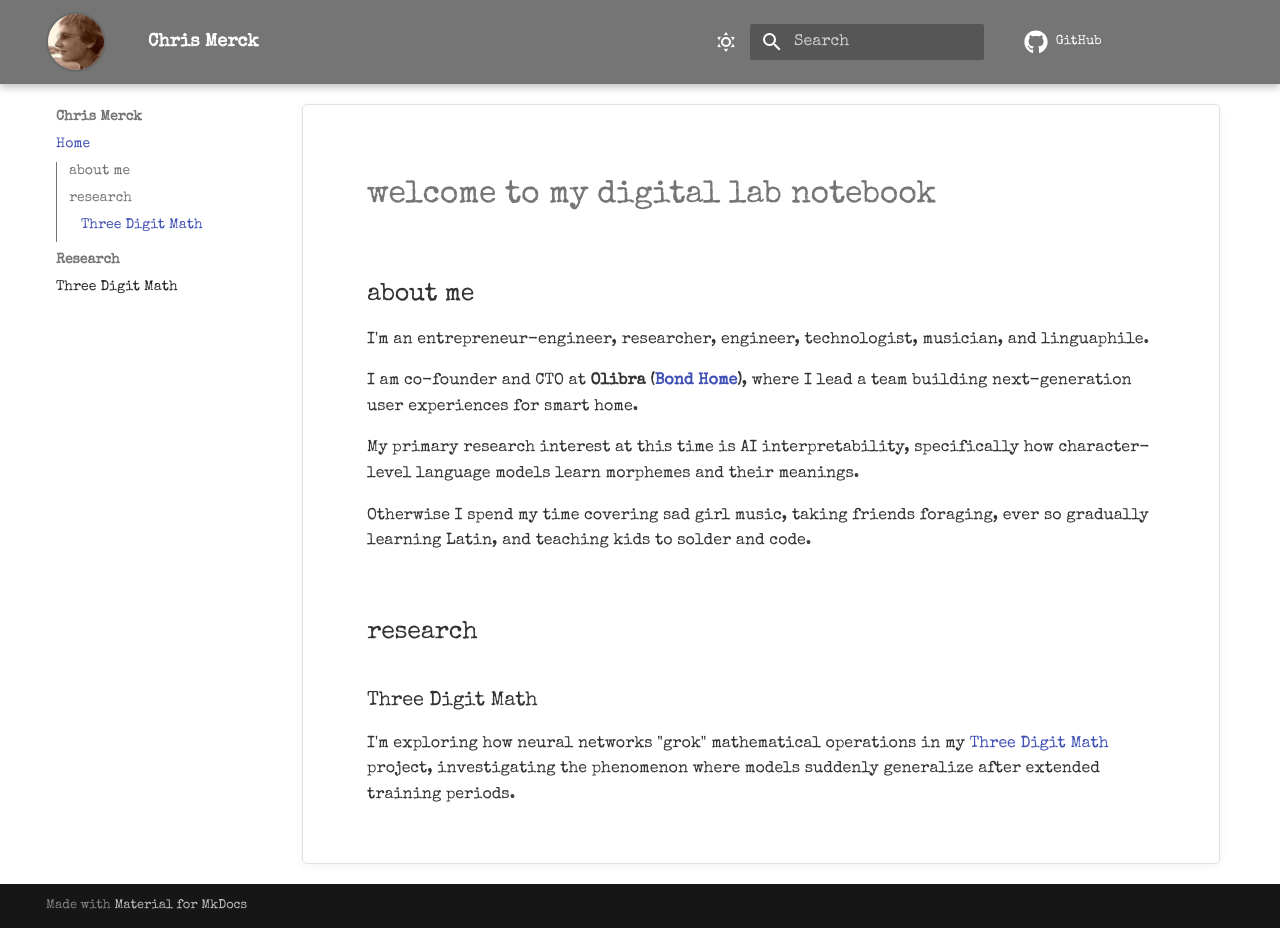
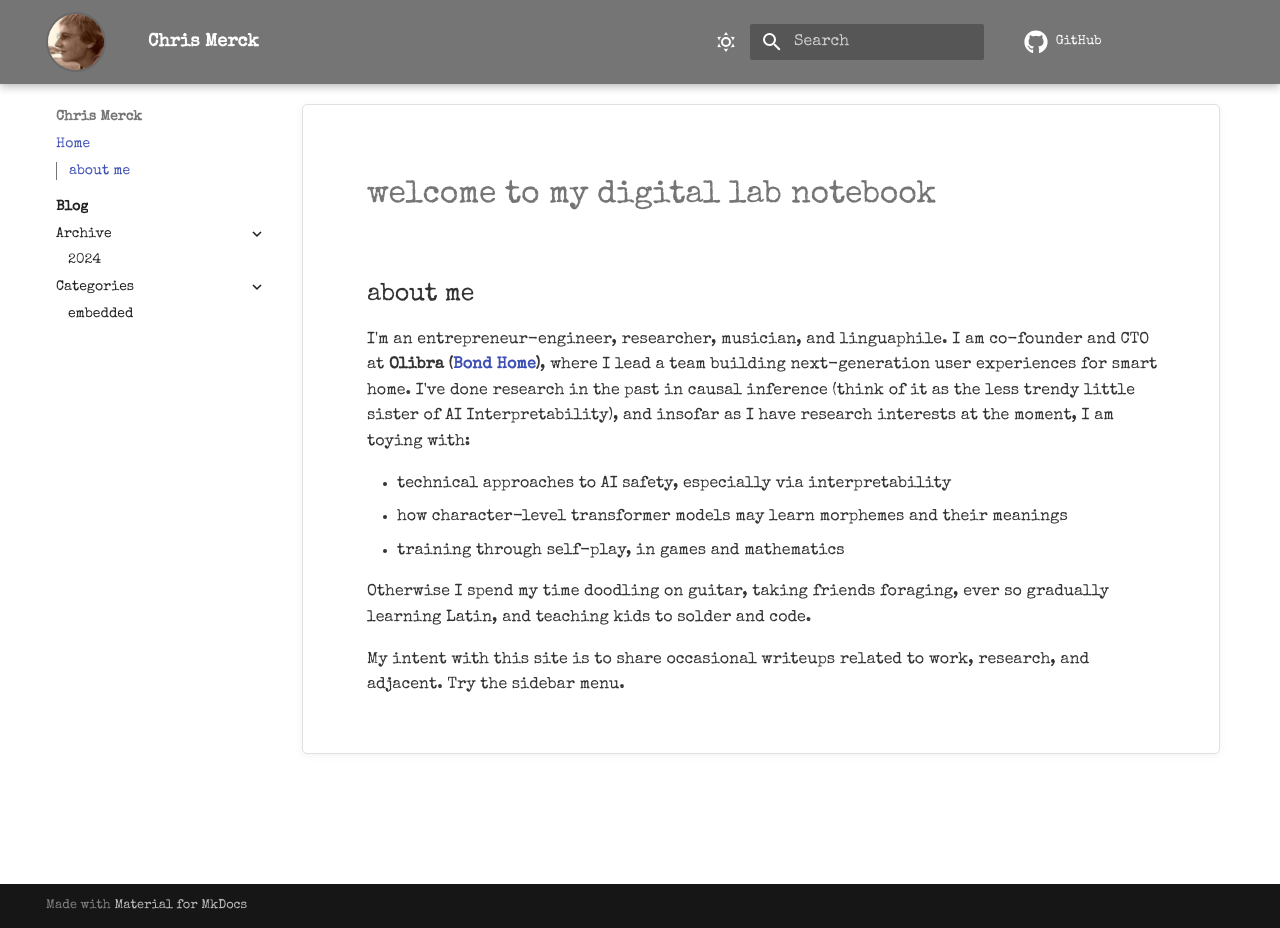
Before and after one commit to chrismerck/chrismerck.github.io, an MkDocs documentation site: the page built from docs/index.md, in a window 1280 px wide and 928 px high. Built offline with MkDocs 1.6.1 and Material for MkDocs 9.7.7, drawn with Linux system fonts in a browser that asks for light colours; comment, search, counter and statistics services are not loaded.

Commit message:
convert to blog

```diff
--- a/docs/index.md
+++ b/docs/index.md
@@ -6,16 +6,12 @@
 
 ## about me
 
-I'm an entrepreneur-engineer, researcher, engineer, technologist, musician, and linguaphile.
+I'm an entrepreneur-engineer, researcher, musician, and linguaphile. I am co-founder and CTO at **Olibra ([Bond Home](https://bondhome.io))**, where I lead a team building next-generation user experiences for smart home. I've done research in the past in causal inference (think of it as the less trendy little sister of AI Interpretability), and insofar as I have research interests at the moment, I am toying with:
 
-I am co-founder and CTO at **Olibra ([Bond Home](https://bondhome.io))**, where I lead a team building next-generation user experiences for smart home.
+ - technical approaches to AI safety, especially via interpretability
+ - how character-level transformer models may learn morphemes and their meanings
+ - training through self-play, in games and mathematics
 
-My primary research interest at this time is AI interpretability, specifically how character-level language models learn morphemes and their meanings.
+Otherwise I spend my time doodling on guitar, taking friends foraging, ever so gradually learning Latin, and teaching kids to solder and code.
 
-Otherwise I spend my time covering sad girl music, taking friends foraging, ever so gradually learning Latin, and teaching kids to solder and code.
-
-## research
-
-### Three Digit Math
-
-I'm exploring how neural networks "grok" mathematical operations in my [Three Digit Math](/research/threedigit-notes) project, investigating the phenomenon where models suddenly generalize after extended training periods.
+My intent with this site is to share occasional writeups related to work, research, and adjacent. Try the sidebar menu.
--- a/mkdocs.yml
+++ b/mkdocs.yml
@@ -57,8 +57,8 @@
 
 nav:
   - Home: index.md
-  - Research:
-      - Three Digit Math: research/threedigit-notes.md
+  - Blog:
+    - blog/index.md
 
 markdown_extensions:
   - admonition
@@ -76,9 +76,13 @@
         - name: mermaid
           class: mermaid
           format: !!python/name:pymdownx.superfences.fence_code_format
+  - attr_list
+  - md_in_html
+  - pymdownx.superfences
 
 plugins:
   - search
+  - blog
 
 extra_javascript:
   # - https://polyfill.io/v3/polyfill.min.js?features=es6
--- a/requirements.txt
+++ b/requirements.txt
@@ -1,3 +1,4 @@
 mkdocs>=1.5
 mkdocs-material>=9.5
 pymdown-extensions>=10.0
+mkdocs-blog-plugin>=0.25
```
Also changed, not shown: docs/blog/index.md (added, +10 -0 lines), docs/blog/posts/backtraces.md (added, +29 -0 lines), docs/embedded/index.md (added, +1 -0 lines), docs/research/charformers.md (added, +51 -0 lines), docs/research/threedigit-notes.md (+1 -32 lines), .gitmodules (added).
